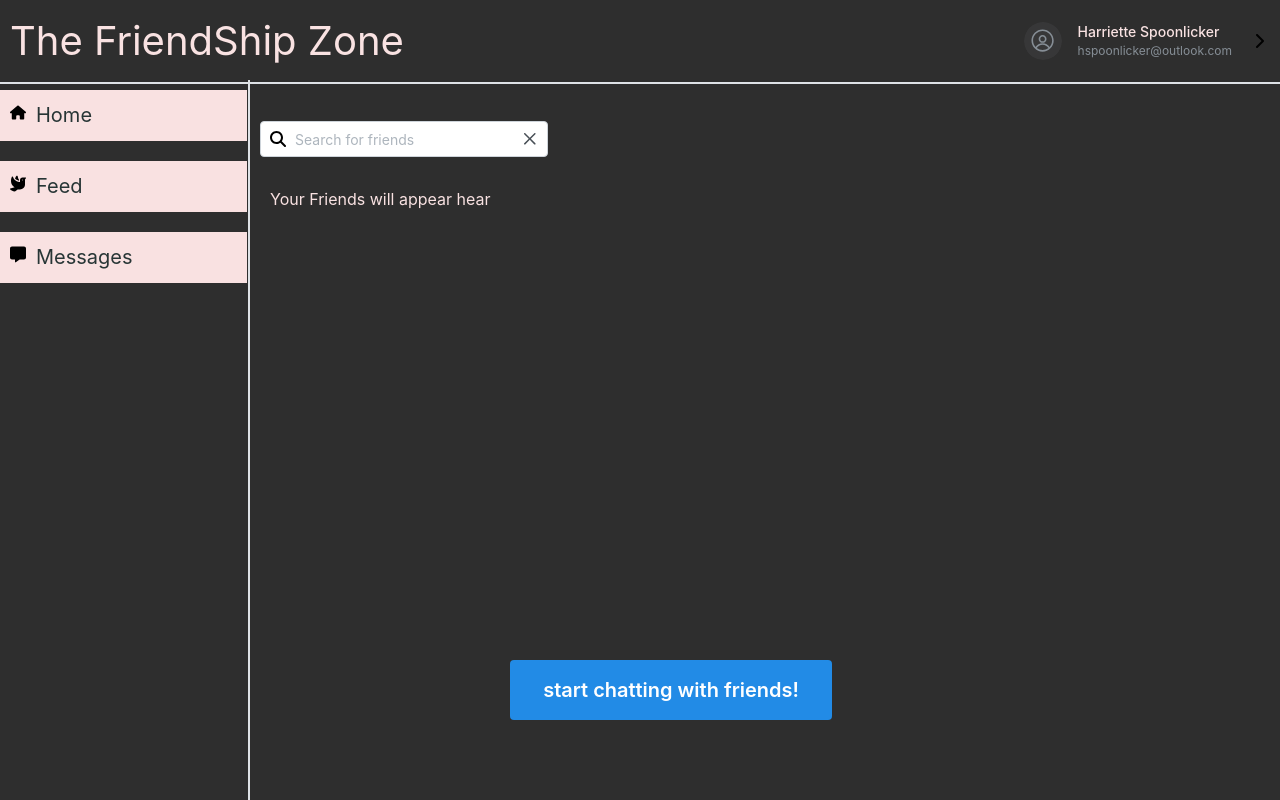
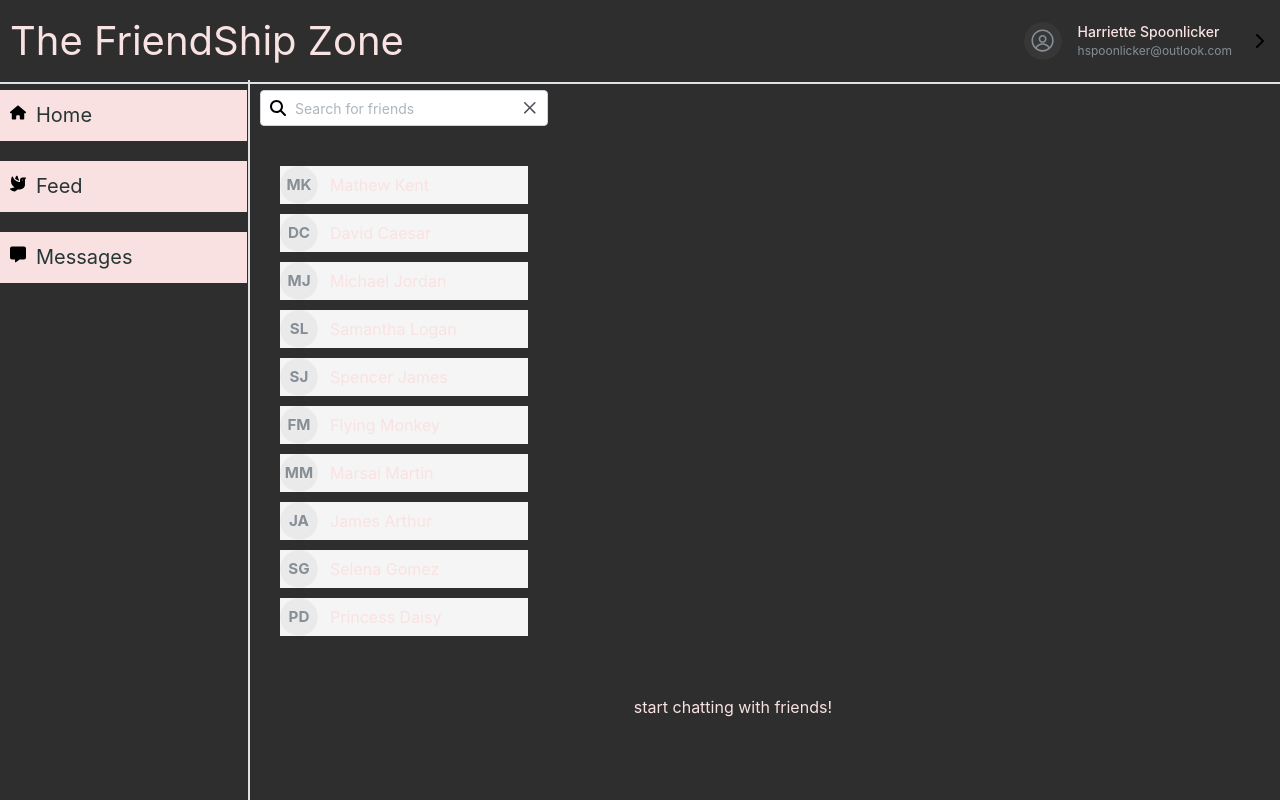
Before and after one commit to A-n-u-O/social-media, a React (Vite) app: page /dashboard/messages in a window 1280 px wide. Built offline with nearby package versions, Linux system fonts and the light colour scheme.

Commit message:
changes made

```diff
--- a/src/Components/ChatBox.tsx
+++ b/src/Components/ChatBox.tsx
@@ -1,6 +1,12 @@
+import { Box } from "@mantine/core"
+import { useState } from "react"
+
 const ChatBox = () => {
+  const[myMessage, setMyMessage] = useState('')
   return (
-    <div>ChatBox</div>
+    <Box>
+      <Box pos="fixed"></Box>
+    </Box>
   )
 }
 export default ChatBox
--- /dev/null
+++ b/src/Components/Friends.tsx
@@ -0,0 +1,34 @@
+import { Avatar, Box, List, ThemeIcon, rem } from "@mantine/core";
+const FriendsList = [
+  { name: "Mathew Kent", profile: "MK" },
+  { name: "David Caesar", profile: "DC" },
+  { name: "Michael Jordan", profile: "MJ" },
+  { name: "Samantha Logan", profile: "SL" },
+  { name: "Spencer James", profile: "SJ" },
+  { name: "Flying Monkey", profile: "FM" },
+  { name: "Marsai Martin", profile: "MM" },
+  { name: "James Arthur", profile: "JA" },
+  { name: "Selena Gomez", profile: "SG" },
+  { name: "Princess Daisy", profile: "PD" },
+];
+
+const Friends = () => {
+  return (
+    <Box>
+      {FriendsList.map((friend, index) => (
+        <List
+          type="ordered"
+          center
+          icon={<Avatar radius="xl">{friend.profile}</Avatar>}>
+          <List.Item
+            value={friend.name}
+            key={index}
+            style={{ backgroundColor: "whitesmoke", margin: "10px" }}>
+            {friend.name}
+          </List.Item>
+        </List>
+      ))}
+    </Box>
+  );
+};
+export default Friends;
--- a/src/Components/Messages.tsx
+++ b/src/Components/Messages.tsx
@@ -1,8 +1,6 @@
 import {
   Box,
-  Button,
   CloseButton,
-  Divider,
   Flex,
   Grid,
   Image,
@@ -10,19 +8,19 @@ import {
 } from "@mantine/core";
 import searchIcon from "../assets/searchIcon.svg";
 import { useState } from "react";
-import { useNavigate } from "react-router";
+import Friends from "./Friends";
+import ChatBox from "./ChatBox";
 
 const Messages = () => {
   const [search, setSearch] = useState<
     string | number | readonly string[] | undefined
   >();
-  const navigate = useNavigate();
   const handleSearch = (e: any) => {
     setSearch(e.target.value);
   };
   return (
     <Grid>
-      <Grid.Col span="auto" m="10px" mah="80%" pos="fixed" bottom="70%">
+      <Grid.Col span="auto" m="10px" mah="80%" pos="fixed">
         <Input
           placeholder="Search for friends"
           value={search}
@@ -35,15 +33,15 @@ const Messages = () => {
           }
         />
         <Box h="80%" mt="20px" p="10px">
-          Your Friends will appear hear
+          <Friends/>
         </Box>
       </Grid.Col>
-      <Divider orientation="vertical" size="xs" h={100} c="dark" />
       <Grid.Col span={9}>
         <Flex justify="center" pos="fixed" bottom="10%" right="35%">
-          <Button size="xl" onClick={() => navigate("chatBox")}>
+          <Box size="xl">
+            <ChatBox/>
             start chatting with friends!
-          </Button>
+          </Box>
         </Flex>
       </Grid.Col>
     </Grid>
```
